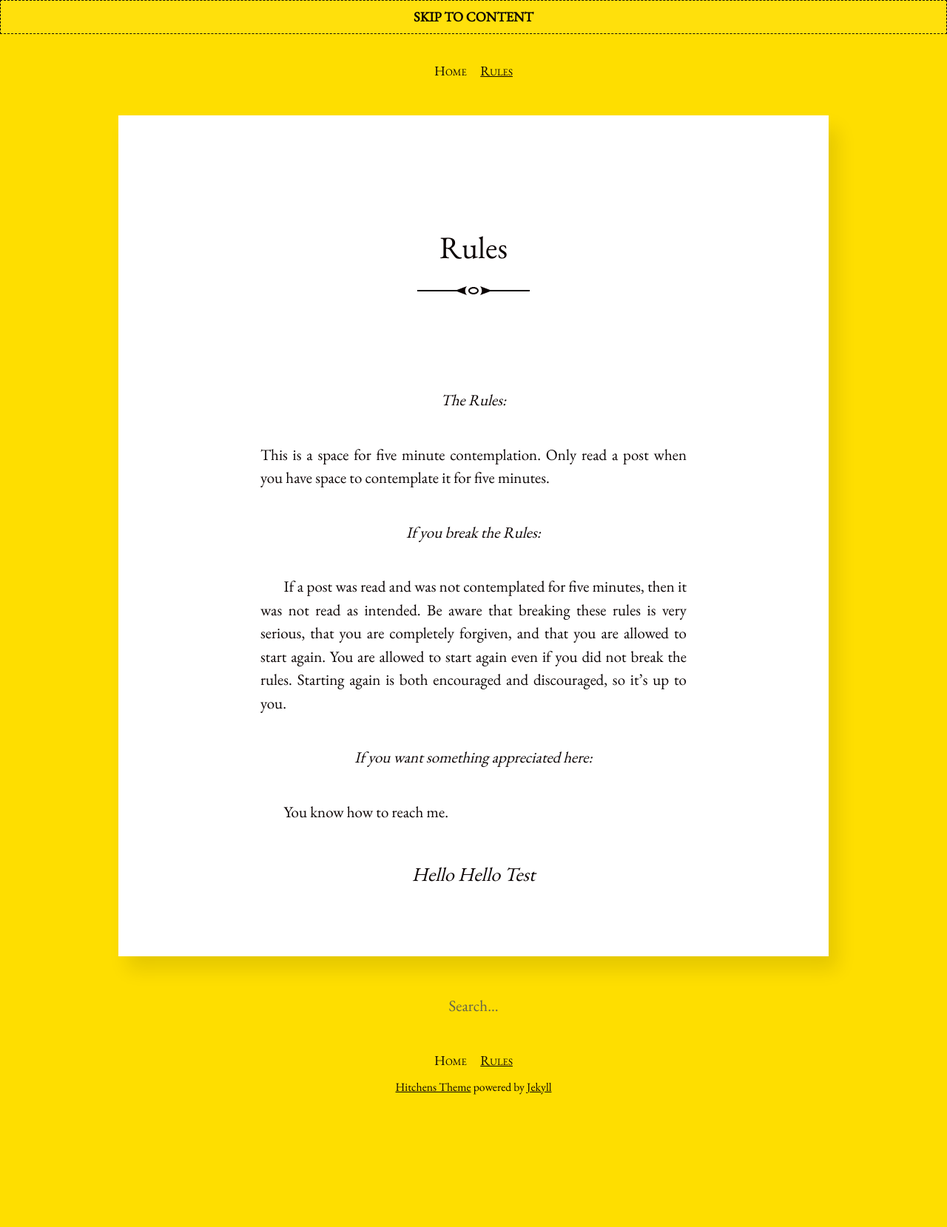
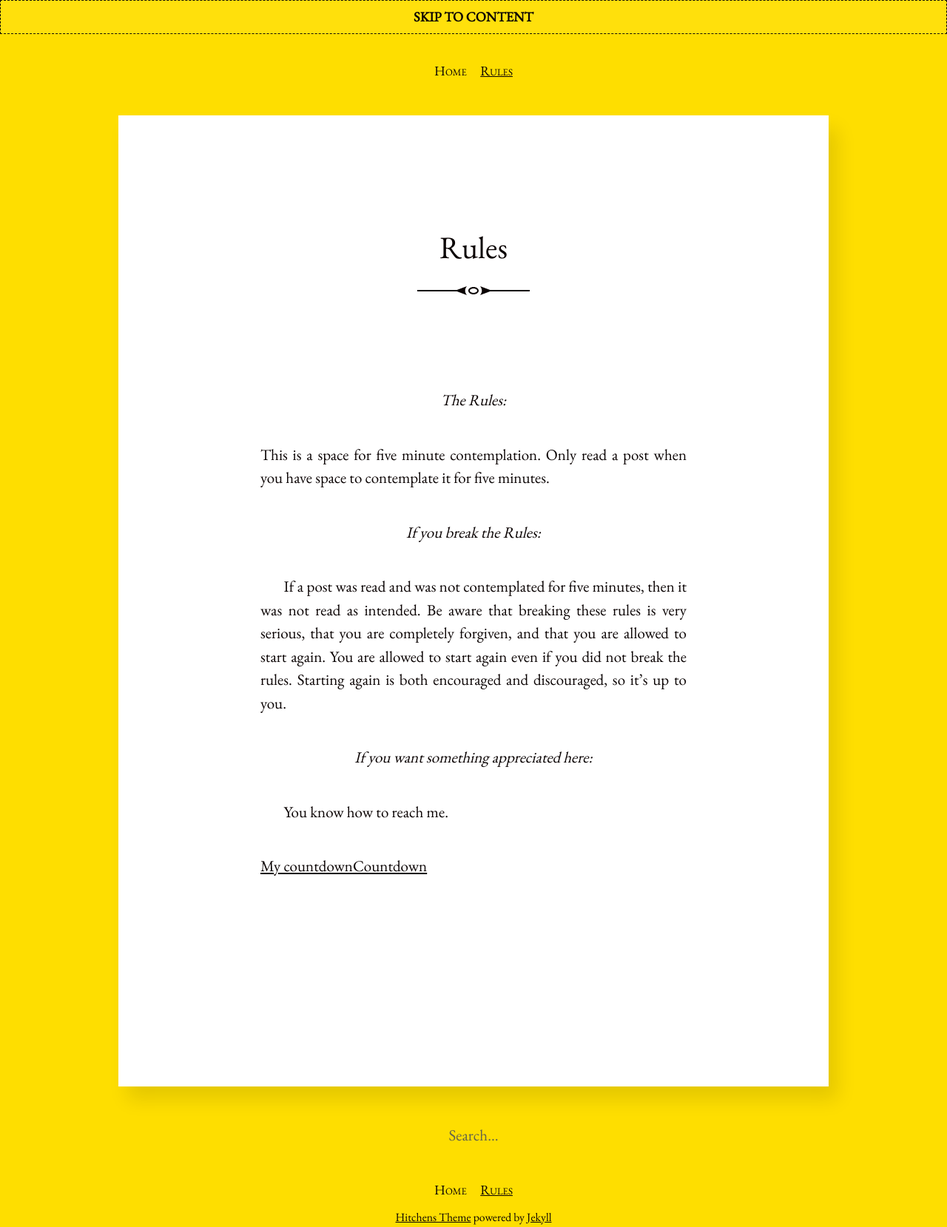
Before and after one commit to zenna/canyoupleaseappreciatethis, a Jekyll site: the page built from rules.md, in a window 1280 px wide. Shown: the whole page at 74% size. Built offline with Jekyll 4.4.1, drawn with Linux system fonts in a browser that asks for light colours; before the commit the page ends 1525 px from its top, so only the background shows below that.

Commit message:
Update post.html

```diff
--- a/_layouts/post.html
+++ b/_layouts/post.html
@@ -20,8 +20,6 @@
     {{ content }}
   </div>
 
-  <h4> Hello Hello Test </h4>
-
   <div class="post-meta">
     {% if page.author %}
       <div itemprop="author">{{ page.author }}</div>
@@ -29,6 +27,8 @@
     <time class="post-date dt-published" datetime="{{ page.date | date_to_xmlschema }}" itemprop="datePublished">{{ page.date | date: "%B %-d, %Y" }}</time>
   </div>
 
+<div data-type="countdown" data-id="1827461" class="tickcounter" style="width: 100%; position: relative; padding-bottom: 25%"><a href="//www.tickcounter.com/countdown/1827461/my-countdown" title="My countdown">My countdown</a><a href="//www.tickcounter.com/" title="Countdown">Countdown</a></div><script>(function(d, s, id) { var js, pjs = d.getElementsByTagName(s)[0]; if (d.getElementById(id)) return; js = d.createElement(s); js.id = id; js.src = "//www.tickcounter.com/static/js/loader.js"; pjs.parentNode.insertBefore(js, pjs); }(document, "script", "tickcounter-sdk"));</script>
+
   {% if site.disqus.shortname %}
     {% include disqus-comments.html %}
   {% endif %}
```
